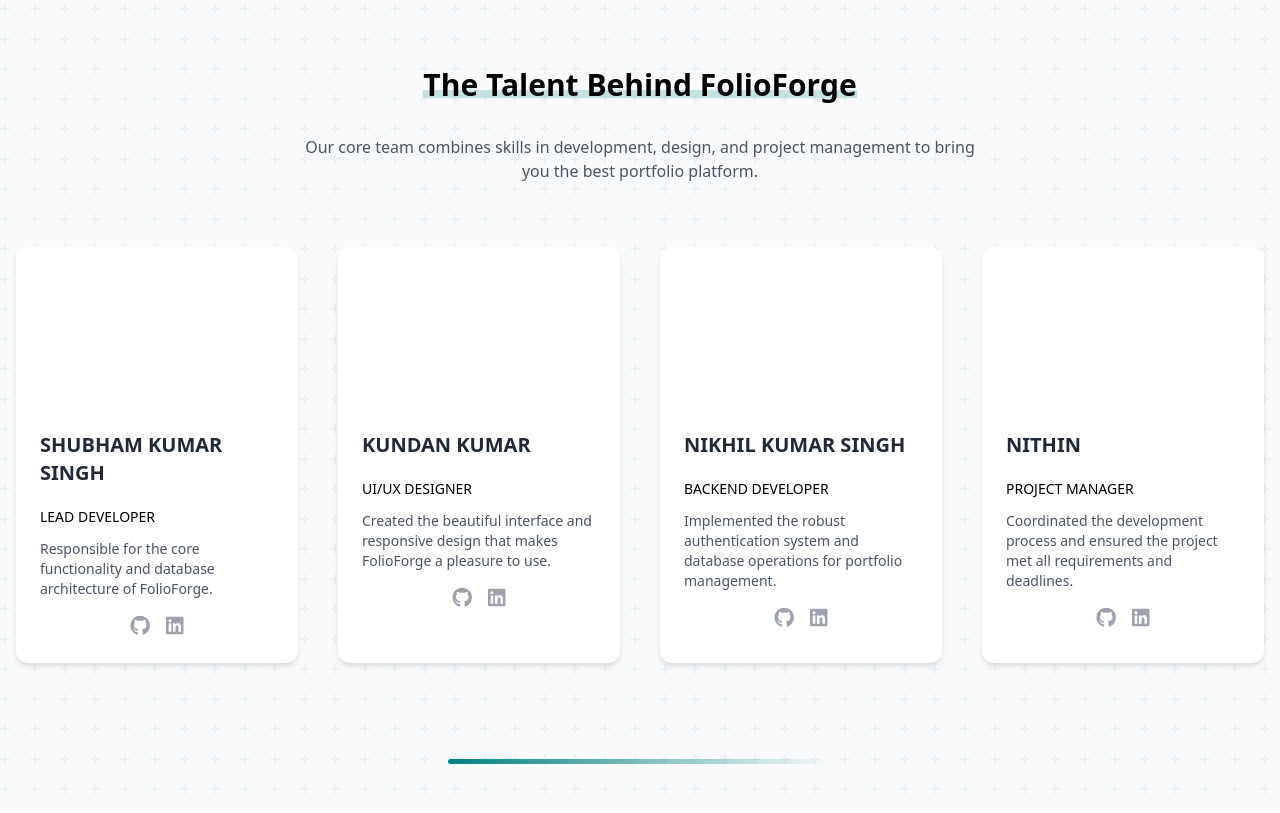
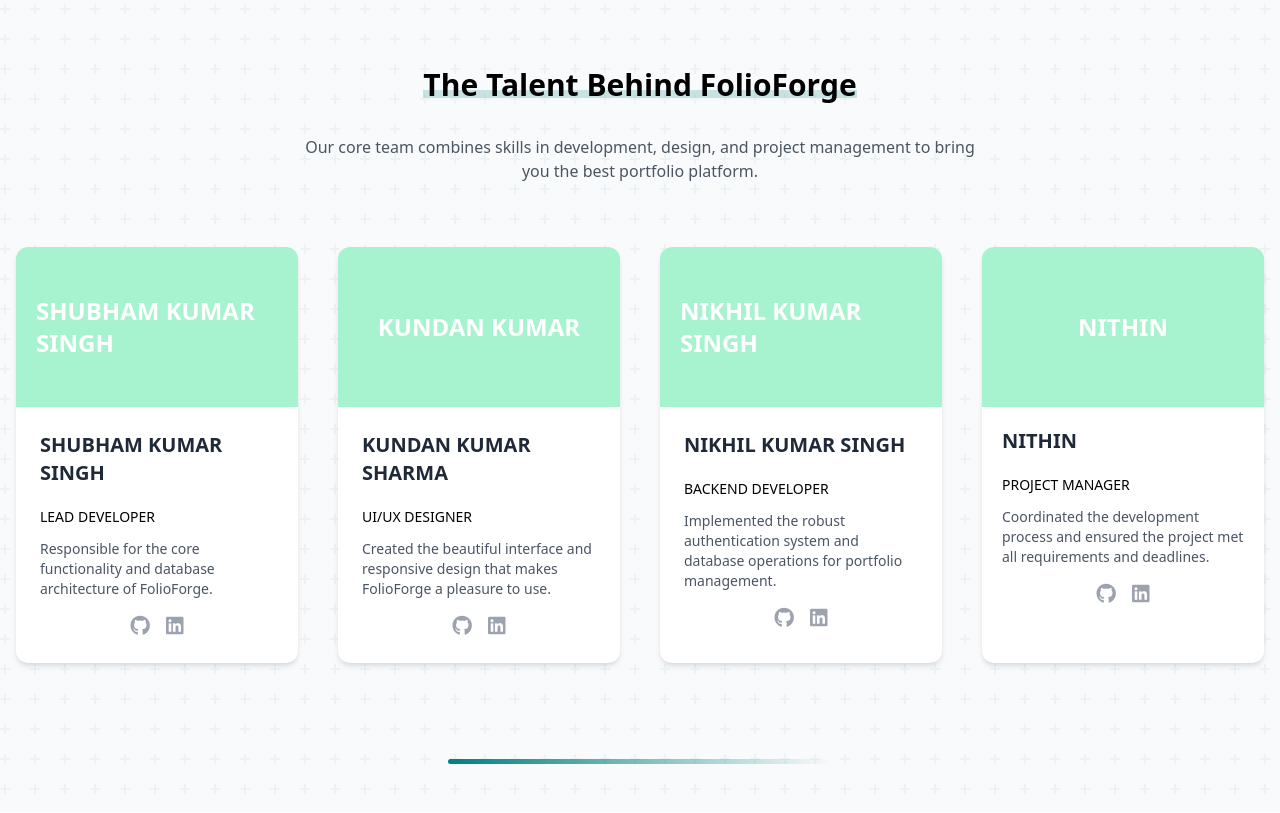
Before and after one commit to nikhilsoftwareboy/Portfolio-Generator, a PHP site: page /about.php in a window 1280 px wide. Shown: the part 356-1169 px from the top of the page. Run offline with PHP 8.4, Linux system fonts and the light colour scheme.

Commit message:
initial commit

```diff
--- a/about.php
+++ b/about.php
@@ -123,7 +123,7 @@ if(!isset($_SESSION)) { session_start(); }
             <div class="grid grid-cols-1 md:grid-cols-2 lg:grid-cols-4 gap-10 animate-slide-up">
                 <!-- Team Member 1 -->
                 <div class="team-member-card bg-white rounded-xl overflow-hidden shadow-md">
-                    <div class="member-img h-40 bg-gradient-to-r from-teal-500 to-teal-600 flex items-center justify-center p-5">
+                    <div class="member-img h-40 bg-green-200  flex items-center justify-center p-5">
                         <h3 class="text-2xl font-bold text-white">SHUBHAM KUMAR SINGH</h3>
                     </div>
                     <div class="p-6">
@@ -141,11 +141,13 @@ if(!isset($_SESSION)) { session_start(); }
 
                 <!-- Team Member 2 -->
                 <div class="team-member-card bg-white rounded-xl overflow-hidden shadow-md">
-                    <div class="member-img h-40 bg-gradient-to-r from-teal-600 to-teal-700 flex items-center justify-center p-5">
+                    <div class="member-img h-40 bg-green-200 flex items-center justify-center p-5">
                         <h3 class="text-2xl font-bold text-white">KUNDAN KUMAR</h3>
                     </div>
                     <div class="p-6">
-                        <h3 class="text-xl font-bold mb-1 text-gray-800">KUNDAN KUMAR</h3>
+
+
+                        <h3 class="text-xl font-bold mb-1 text-gray-800">KUNDAN KUMAR SHARMA</h3>
                         <div class="w-10 h-1 bg-teal-600 mb-3"></div>
                         <p class="text-teal-600 font-medium mb-3 text-sm">UI/UX DESIGNER</p>
                         <p class="text-gray-600 text-sm mb-4">Created the beautiful interface and responsive design that makes FolioForge a pleasure to use.</p>
@@ -159,7 +161,7 @@ if(!isset($_SESSION)) { session_start(); }
 
                 <!-- Team Member 3 -->
                 <div class="team-member-card bg-white rounded-xl overflow-hidden shadow-md">
-                    <div class="member-img h-40 bg-gradient-to-r from-teal-700 to-teal-800 flex items-center justify-center p-5">
+                    <div class="member-img h-40 bg-green-200 flex items-center justify-center p-5">
                         <h3 class="text-2xl font-bold text-white">NIKHIL KUMAR SINGH</h3>
                     </div>
                     <div class="p-6">
@@ -177,10 +179,10 @@ if(!isset($_SESSION)) { session_start(); }
 
                 <!-- Team Member 4 -->
                 <div class="team-member-card bg-white rounded-xl overflow-hidden shadow-md">
-                    <div class="member-img h-40 bg-gradient-to-r from-teal-500 to-teal-700 flex items-center justify-center p-5">
+                    <div class="member-img h-40 bg-green-200 flex items-center justify-center p-5">
                         <h3 class="text-2xl font-bold text-white">NITHIN</h3>
                     </div>
-                    <div class="p-6">
+                    <div class="p-5">
                         <h3 class="text-xl font-bold mb-1 text-gray-800">NITHIN</h3>
                         <div class="w-10 h-1 bg-teal-500 mb-3"></div>
                         <p class="text-teal-600 font-medium mb-3 text-sm">PROJECT MANAGER</p>
```
